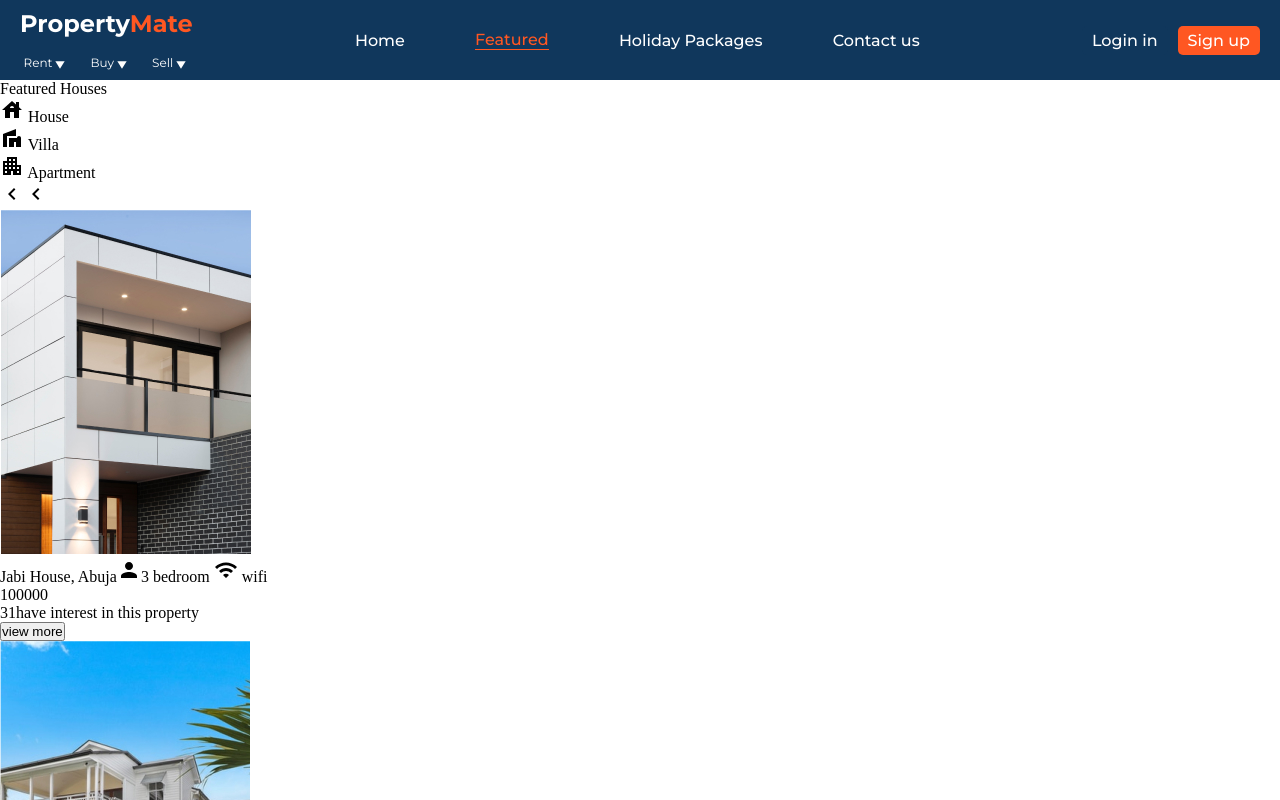
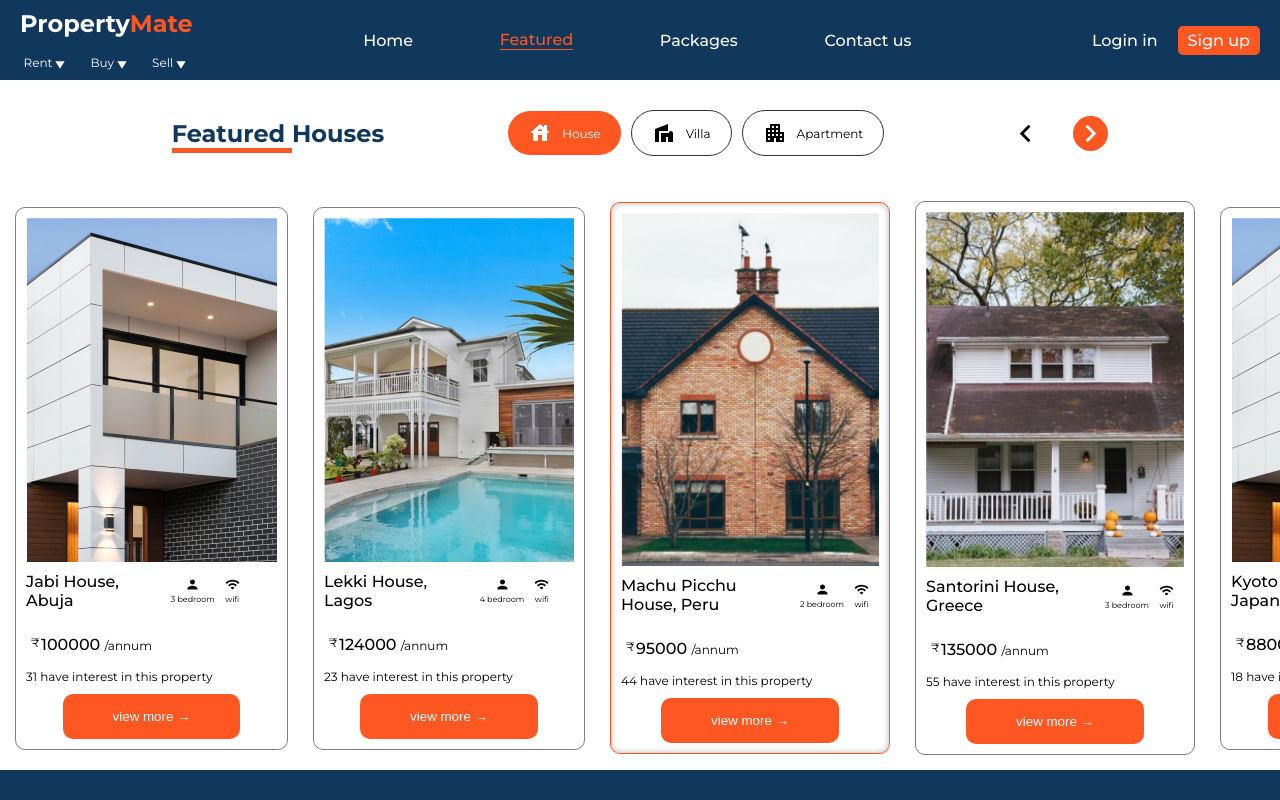
Before and after one commit to kartarkat/property-mate, a React (Create React App) app: page /featured in a window 1280 px wide. Shown: the top 800 px of the page. Built offline with nearby package versions, Linux system fonts and the light colour scheme.

Commit message:
initial design

```diff
--- a/src/components/Header/Header.module.scss
+++ b/src/components/Header/Header.module.scss
@@ -45,7 +45,7 @@
     }
 
     // Media Queries
-    @media only screen and (max-width: 768px) {
+    @media only screen and (max-width: 800px) {
       .sectionTwo {
         display: none;
       }
@@ -103,7 +103,7 @@
       display: none;
     }
 
-    @media only screen and (max-width: 768px) {
+    @media only screen and (max-width: 800px) {
       @include flexCol(flex-start, flex-start);
       position: absolute;
       background-color: #ccc;
--- a/src/constants/index.js
+++ b/src/constants/index.js
@@ -2,7 +2,7 @@ export const menuItems = [
     { id: 'home', route: '/', label: 'Home' },
     { id: 'featured', route: '/featured', label: 'Featured' },
     {
-        id: 'holidayPackages', route: '/holidayPackages', label: 'Holiday Packages',
+        id: 'packages', route: '/packages', label: 'Packages',
         submenu: [
             { id: 'india', route: '/india', label: 'India' },
             { id: 'paris', route: '/paris', label: 'Paris' },
--- a/src/pages/Featured/Featured.js
+++ b/src/pages/Featured/Featured.js
@@ -3,9 +3,12 @@ import HouseIcon from '@mui/icons-material/House';
 import VillaIcon from '@mui/icons-material/Villa';
 import ApartmentIcon from '@mui/icons-material/Apartment';
 import KeyboardArrowLeftIcon from '@mui/icons-material/KeyboardArrowLeft';
+import ArrowForwardIcon from '@mui/icons-material/ArrowForward';
 import PersonIcon from '@mui/icons-material/Person';
 import WifiIcon from '@mui/icons-material/Wifi';
 import { images } from '../../assets/images';
+import styles from './Featured.module.scss'
+import cx from 'classnames'
 
 const tabConfig = [
     { label: 'House', id: 'house', icon: <HouseIcon /> },
@@ -72,40 +75,50 @@ const houseConfig = [
 
 const Featured = () => {
 
-    const renderTab = (data) => {
+    const renderTab = (data, index) => {
         const { label, id, icon } = data
-        return (<div key={id}>{icon} <span>{label}</span></div>)
+        return (<div className={cx(styles.tab, index === 0 ? styles.activeTab : '')} key={id}>{icon} <span>{label}</span></div>)
     }
 
-    const renderBuilding = (data) => {
+    const renderBuilding = (data, index) => {
         const { label, id, price, imgSrc, bedroom, interest } = data
         return (
-            <div className="building">
+            <div className={cx(styles.building, index === 2 ? styles.activeBuilding : '')}>
                 <img src={imgSrc} alt={id} />
-                <div className="details">
-                    <span>{label}</span>
-                    <span><PersonIcon />{bedroom} bedroom <WifiIcon /> wifi</span>
+                <div className={styles.details}>
+                    <div className={styles.label}>{label}</div>
+                    <div className={styles.otherDetails}>
+                        <div className={styles.sectionOne}>
+                            <div><PersonIcon /></div>
+                            <div>{bedroom} bedroom</div>
+                        </div>
+                        <div className={styles.sectionOne}>
+                            <div><WifiIcon /></div>
+                            <div>wifi</div>
+
+                        </div>
+                    </div>
                 </div>
-                <div className="price">{price}</div>
-                <div className="interest">
-                    {interest}have interest in this property
+                <div className={styles.price}><span>₹</span>{price} <span>/annum</span></div>
+                <div className={styles.interest}>
+                    {interest} have interest in this property
                 </div>
-                <button>view more</button>
+                <button className={styles.viewMore}><span>view more →</span></button>
             </div>
         )
+    }
 
-    }
     return (
-        <div>
-            <div className="header">
-                <div className="title">Featured Houses</div>
-                <div className="tabs">{tabConfig.map(renderTab)}</div>
-                <div className="scrollBtns">
-                    <KeyboardArrowLeftIcon />
-                    <KeyboardArrowLeftIcon />
+        <div className={styles.container}>
+            <div className={styles.header}>
+                <div className={styles.title}><span>Featured </span>Houses</div>
+                <div className={styles.tabs}>{tabConfig.map(renderTab)}</div>
+                <div className={styles.scrollButtons}>
+                    <KeyboardArrowLeftIcon className={styles.right} />
+                    <KeyboardArrowLeftIcon className={cx(styles.left, styles.activeArrow)} />
                 </div>
             </div>
-            <div className="houses">
+            <div className={styles.houses}>
                 {houseConfig.map(renderBuilding)}
             </div>
 
--- a/src/pages/Featured/Featured.module.scss
+++ b/src/pages/Featured/Featured.module.scss
@@ -0,0 +1,190 @@
+@import '../../styles/global.scss';
+
+.container {
+    @include content();
+
+    .header {
+        padding: 30px 20px;
+        @include flexRow();
+        gap: 10%;
+
+        .title {
+            @include heading;
+            width: max-content;
+            color: $primaryColor;
+
+            span {
+                border-bottom: 5px solid $secondaryColor;
+            }
+        }
+
+        .tabs {
+            @include flexRow();
+            flex-wrap: wrap;
+            gap: 10px;
+
+            .tab {
+                @include flexRow();
+                padding: 10px 20px;
+                gap: 10px;
+                border-radius: 30px;
+                border: 1px solid #333;
+            }
+
+            .activeTab {
+                border: none;
+                background-color: $secondaryColor;
+                color: $baseColor;
+            }
+
+
+        }
+
+        .scrollButtons {
+            @include flexRow();
+            gap: 30px;
+
+            .right,
+            .left {
+                width: 35px;
+                height: 35px;
+                // color: blue;
+            }
+
+            .left {
+                transform: rotate(180deg);
+            }
+
+            .activeArrow {
+                border-radius: 30px;
+                transform: rotate(180deg);
+                color: $baseColor;
+                background-color: $secondaryColor;
+            }
+        }
+    }
+
+    .houses {
+        @include flexRow(center, flex-start);
+        gap: 25px;
+        padding: 15px;
+        overflow-x: auto;
+        scroll-behavior: smooth;
+
+        .building {
+            @include flexCol(flex-start, flex-start);
+            max-width: 280px;
+            flex: 0 0 auto;
+            padding: 10px;
+            border-radius: 10px;
+            border: 1px solid grey;
+
+            img {
+                object-fit: cover;
+                align-self: center;
+                width: 100%;
+
+            }
+
+            .price {
+                @include subHeading;
+                padding: 15px;
+                position: relative;
+
+                :first-child {
+                    position: absolute;
+                    margin-left: -10px;
+                }
+
+                span {
+                    @include content;
+                }
+            }
+
+            .interest {
+                padding-bottom: 10px;
+                @include content;
+            }
+
+            .viewMore {
+                @include flexRow();
+                background: none;
+                border: none;
+                width: 100%;
+
+                span {
+                    border-radius: 10px;
+                    padding: 15px 50px;
+                    background: $secondaryColor;
+                    color: $baseColor;
+
+                    svg {
+                        font-size: 12px;
+                    }
+                }
+            }
+        }
+
+        .activeBuilding {
+            background: #FFF;
+            border-radius: 10px;
+            padding: 10px;
+            border-color: $secondaryColor;
+            box-shadow: inset 0 0 6px rgba(0, 0, 0, 0.3);
+        }
+
+        .details {
+            padding: 10px;
+            @include flexRow(center, space-between);
+
+            .label {
+                @include subHeading();
+                max-width: 60%;
+                margin-left: -10px;
+            }
+
+            .otherDetails {
+                @include flexRow();
+                font-size: 8px;
+                gap: 10px;
+
+
+
+                .sectionOne,
+                .sectionTwo {
+                    @include flexCol();
+
+                    svg {
+                        font-size: 15px;
+
+                    }
+                }
+
+            }
+        }
+
+    }
+
+    @media only screen and (max-width: 800px) {
+        .header {
+            flex-direction: column;
+            gap: 30px;
+
+            .tabs {
+                font-size: 10px;
+                gap: 6px;
+
+                .tab {
+                    padding: 8px 14px;
+                }
+
+            }
+
+            .scrollButtons {
+                display: none;
+            }
+        }
+
+
+    }
+}
```
